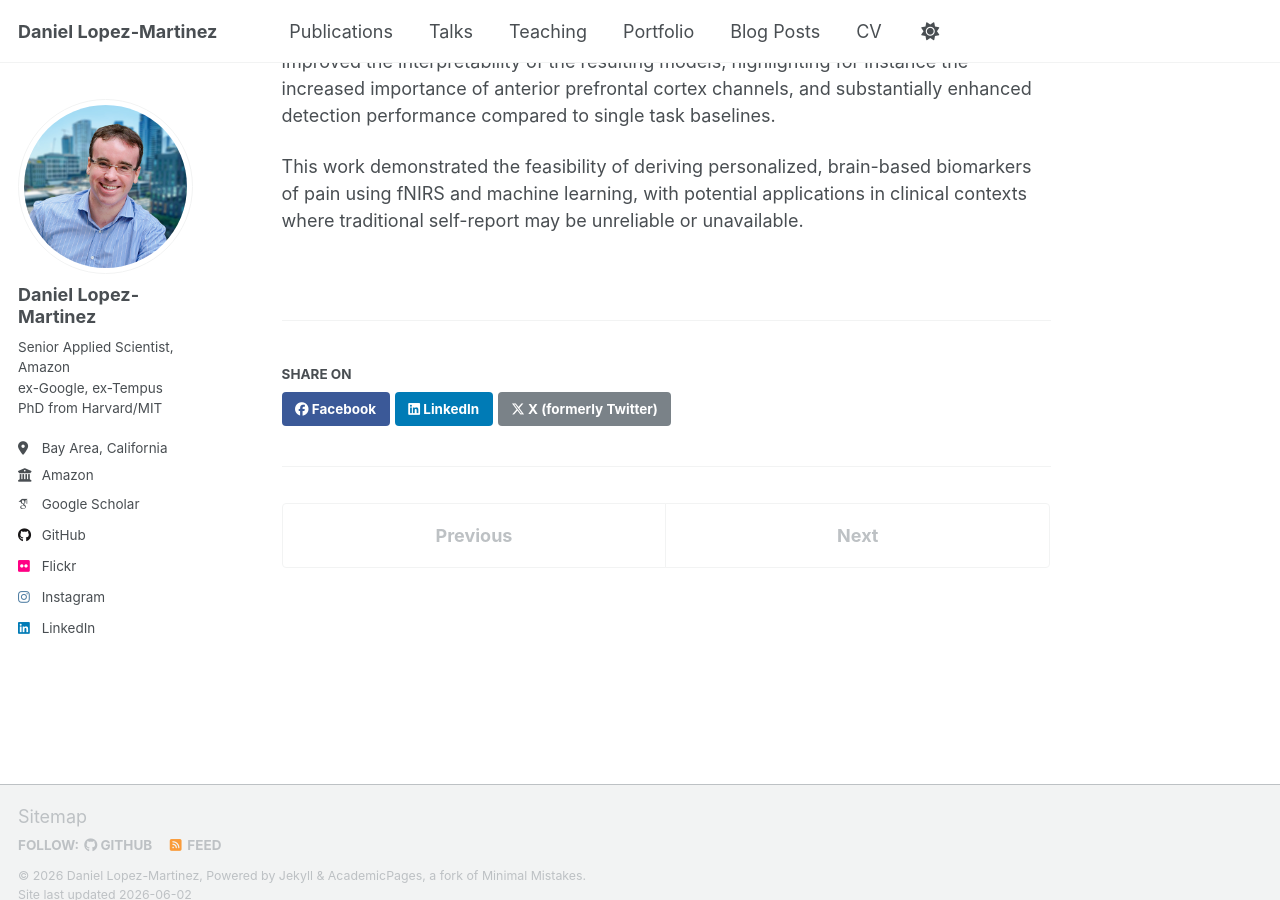
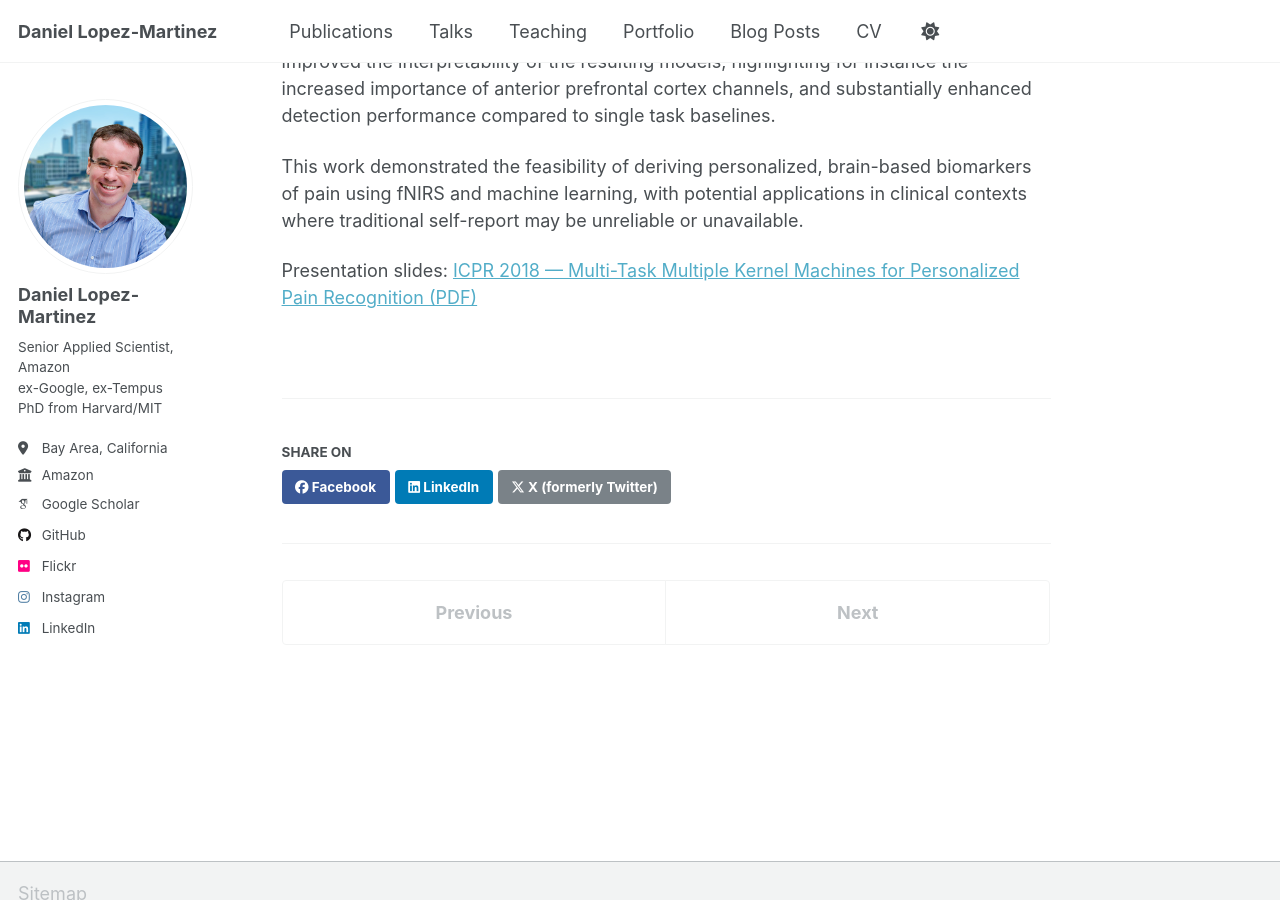
Before and after one commit to daniel-lopezmartinez/daniel-lopezmartinez.github.io, a Jekyll site: the page built from _talks/2018-08-23-icpr.md, in a window 1280 px wide and 900 px high, scrolled down 573 px. Built offline with Jekyll 4.4.1, drawn with Linux system fonts in a browser that asks for light colours; some web fonts are replaced; a script that is not in the unit is left out.

Commit message:
added presentation slides

```diff
--- a/_talks/2018-08-23-icpr.md
+++ b/_talks/2018-08-23-icpr.md
@@ -15,3 +15,5 @@ Our study introduced a multi-task machine learning approach for detecting experi
 The method combined multi task learning with multiple kernel learning, allowing the algorithm to automatically estimate the relevance of each fNIRS channel and adapt the classifier to subject specific response patterns. As detailed in the [paper](https://ieeexplore.ieee.org/abstract/document/8545823), this framework improved the interpretability of the resulting models, highlighting for instance the increased importance of anterior prefrontal cortex channels, and substantially enhanced detection performance compared to single task baselines.
 
 This work demonstrated the feasibility of deriving personalized, brain-based biomarkers of pain using fNIRS and machine learning, with potential applications in clinical contexts where traditional self-report may be unreliable or unavailable.
+
+Presentation slides: [ICPR 2018 — Multi-Task Multiple Kernel Machines for Personalized Pain Recognition (PDF)](/files/2018-08-23-ICPR2018.pdf)
```
